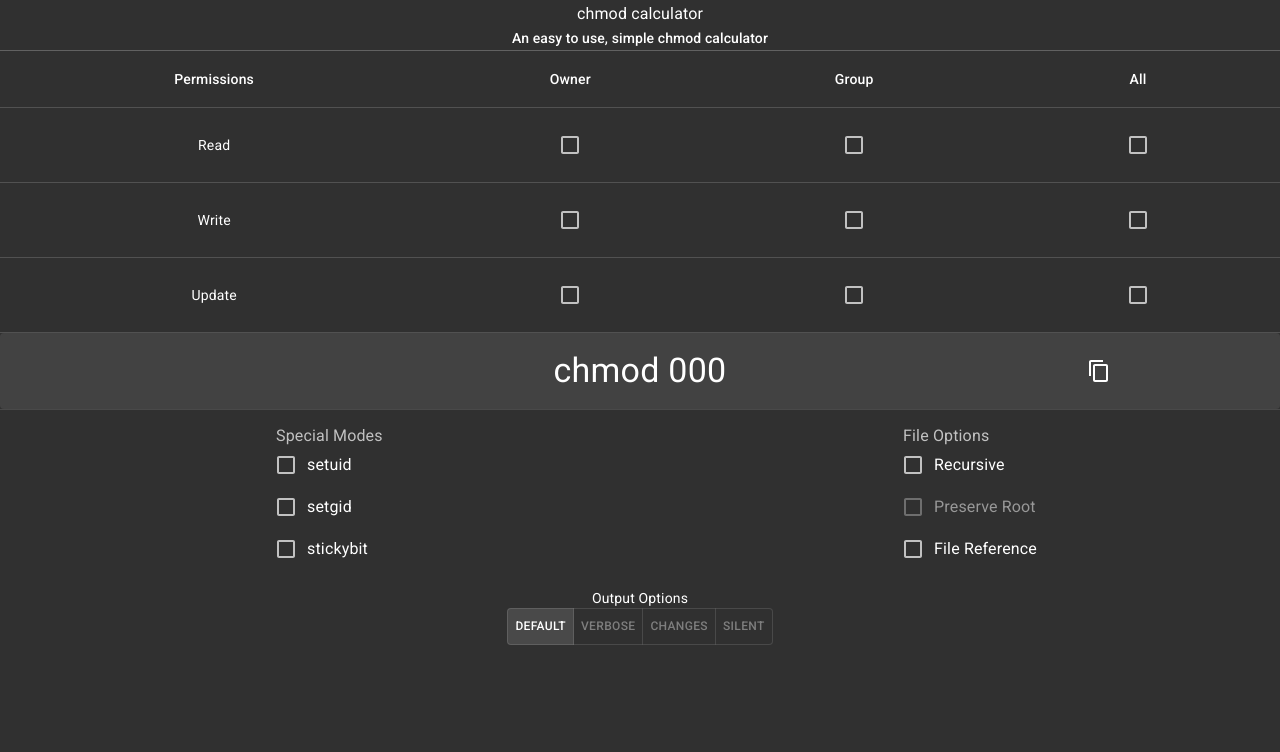
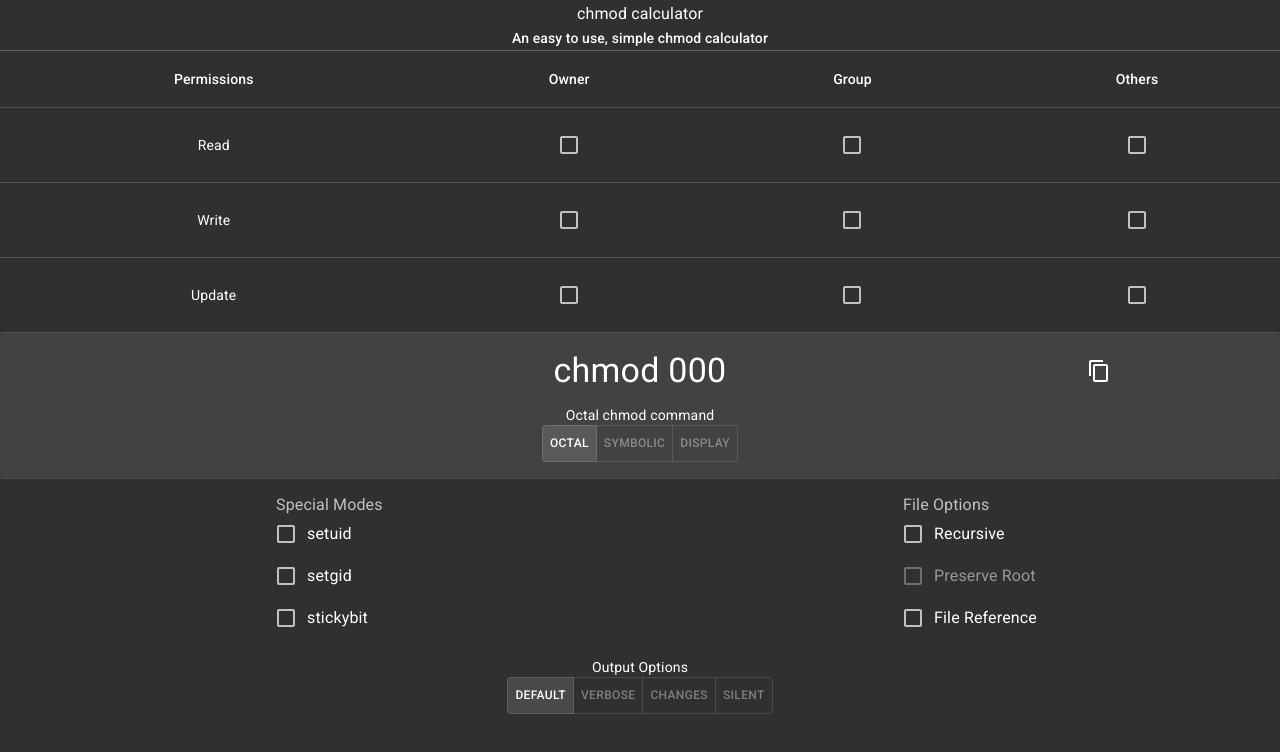
Before and after one commit to openwebtools/chmod.owtp, a Next.js app: page /calculator in a window 1280 px wide. Shown: the top 752 px of the page. Built offline with nearby package versions, Linux system fonts and the light colour scheme.

Commit message:
updated logical wiring

```diff
--- a/pages/calculator.tsx
+++ b/pages/calculator.tsx
@@ -1,4 +1,4 @@
-import React from 'react';
+import React, { useEffect } from 'react';
 import SubjectHeader from '../src/components/subjectHeader';
 import {
   TableContainer, TableHead, TableRow, TableCell,
@@ -8,7 +8,7 @@ import {
 } from '@material-ui/core';
 import PermissionInput from '../src/components/permissionInput';
 import PermissionService from '../src/utils/permissionService';
-import { PermissionModel, PermissionLoggingOptions } from '../src/models/permissionModel';
+import { PermissionModel, PermissionLoggingOptions, PermissionResult } from '../src/models/permissionModel';
 import ToggleButton from '@material-ui/lab/ToggleButton';
 import ToggleButtonGroup from '@material-ui/lab/ToggleButtonGroup';
 
@@ -48,7 +48,12 @@ const Calculator = () => {
     subHeader: 'An easy to use, simple chmod calculator',
   };
 
-  const [permissionString, setPermissionString] = React.useState('chmod 000');
+  const [permissionResult, setPermissionResult] = React.useState<PermissionResult>(null);
+
+  useEffect(() => {
+    var newPerms = { ...perms };
+    updatePermission(newPerms);
+  }, []);
 
   const [alignment, setAlignment] = React.useState<string | null>('left');
 
@@ -56,9 +61,7 @@ const Calculator = () => {
     setAlignment(newAlignment);
     var newPerms = { ...perms };
     newPerms.logging = PermissionLoggingOptions[event.target.textContent];
-    setPermissionString(permissionService.computeCommand(newPerms, true));
-    setPerms(newPerms);
-
+    updatePermission(newPerms);
   };
 
   const classes = useStyles({});
@@ -83,15 +86,13 @@ const Calculator = () => {
   const handlePermChange = (event, index: number) => {
     var newPerms = { ...perms };
     newPerms[event.target.name][index] = Number(event.target.checked);
-    setPermissionString(permissionService.computeCommand(newPerms, true));
-    setPerms(newPerms);
+    updatePermission(newPerms);
   };
 
   const handleModeChange = (event) => {
     var newPerms = { ...perms };
     newPerms[event.target.name] = event.target.checked;
-    setPermissionString(permissionService.computeCommand(newPerms, true));
-    setPerms(newPerms);
+    updatePermission(newPerms);
   }
 
   const handleRecursionChange = (event) => {
@@ -102,16 +103,19 @@ const Calculator = () => {
       newPerms.fileOptions.folderOptions.preserveRoot = false;
     }
 
-    setPermissionString(permissionService.computeCommand(newPerms, true));
-    setPerms(newPerms);
+    updatePermission(newPerms);
   }
 
   const handlePreserveRootChange = (event) => {
     var newPerms = { ...perms };
     newPerms.fileOptions.folderOptions.preserveRoot = event.target.checked;
 
-    setPermissionString(permissionService.computeCommand(newPerms, true));
-    setPerms(newPerms);
+    updatePermission(newPerms);
+  }
+
+  const updatePermission = (value: PermissionModel) => {
+    setPermissionResult(permissionService.computeResult(value));
+    setPerms(value);
   }
 
   const handleFileReference = (event) => {
@@ -122,9 +126,7 @@ const Calculator = () => {
     } else {
       newPerms.fileOptions.folderOptions.preserveRoot = event.target.checked;
     }
-
-    setPermissionString(permissionService.computeCommand(newPerms, true));
-    setPerms(newPerms);
+    updatePermission(newPerms);
   }
 
   return (
@@ -138,7 +140,7 @@ const Calculator = () => {
                 <TableCell align="center">Permissions</TableCell>
                 <TableCell align="center">Owner</TableCell>
                 <TableCell align="center">Group</TableCell>
-                <TableCell align="center">All</TableCell>
+                <TableCell align="center">Others</TableCell>
               </TableRow>
             </TableHead>
             <TableBody>
@@ -181,7 +183,7 @@ const Calculator = () => {
             </TableBody>
           </Table>
         </TableContainer>
-        <PermissionInput permissionValue={permissionString} />
+        <PermissionInput permissionValue={permissionResult} />
 
         <Divider />
         <Grid container direction="row" justify="center" alignItems="center" spacing={2} className={classes.modeOptions}>
--- a/src/components/permissionInput.tsx
+++ b/src/components/permissionInput.tsx
@@ -1,4 +1,4 @@
-import React from 'react';
+import React, { useEffect } from 'react';
 import { makeStyles, createStyles } from '@material-ui/core/styles';
 import Paper from '@material-ui/core/Paper';
 import IconButton from '@material-ui/core/IconButton';
@@ -7,6 +7,9 @@ import Typography from '@material-ui/core/Typography';
 import Snackbar from '@material-ui/core/Snackbar';
 import MuiAlert from '@material-ui/lab/Alert';
 import Hidden from '@material-ui/core/Hidden';
+import ToggleButtonGroup from '@material-ui/lab/ToggleButtonGroup';
+import ToggleButton from '@material-ui/lab/ToggleButton';
+import { PermissionDisplayValues } from '../models/permissionModel';
 
 function Alert(props) {
   return <MuiAlert elevation={6} variant="filled" {...props} />;
@@ -16,7 +19,20 @@ const useStyles = makeStyles(() =>
   createStyles({
     root: {
       padding: '16px 16px 16px 16px',
-      display: 'flex'
+      display: 'flex',
+      flexDirection: 'column',
+      alignItems: 'center'
+    },
+    permissionContainer: {
+      display: 'flex',
+      flexDirection: 'row',
+      width: '100%',
+      marginBottom: '12px'
+    },
+    optionContainer: {
+      display: 'flex',
+      flexDirection: 'column',
+      alignItems: 'center'
     },
     label: {
       display: 'flex',
@@ -31,17 +47,40 @@ const useStyles = makeStyles(() =>
     },
     hiddenText: {
       display: 'none'
+    },
+    optionsBtn: {
+      fontSize: '0.75rem'
     }
   }),
 );
+
+
 
 const PermissionInput = (props) => {
   const classes = useStyles({});
   const [open, setOpen] = React.useState(false);
 
+  const [alignment, setAlignment] = React.useState<string | null>('left');
+
+  const [permissionValue, setPermissionValue] = React.useState<string | null>('');
+  const [permissionLabel, setPermissionLabel] = React.useState<string | null>('');
+
+  useEffect(() => {
+    if (props.permissionValue) {
+      setPermissionValue(props.permissionValue.octal);
+      setPermissionLabel(PermissionDisplayValues.Octal);
+    }
+  }, [props.permissionValue]);
+
+  const handleOutputChange = (event, newAlignment: string | null) => {
+    setAlignment(newAlignment);
+    setPermissionValue(props.permissionValue[event.target.textContent.toLowerCase()]);
+    setPermissionLabel(PermissionDisplayValues[event.target.textContent]);
+  };
+
   const handleClick = (e) => {
     setOpen(true);
-    copyToClipboard(props.permissionValue);
+    copyToClipboard(permissionValue);
   };
 
   const handleClose = (event, reason) => {
@@ -65,7 +104,7 @@ const PermissionInput = (props) => {
 
   return (
       <Paper className={classes.root} elevation={0}>
-
+        <div className={classes.permissionContainer}>
         <Hidden only='xs' >
 
           <Snackbar open={open} autoHideDuration={3000} onClose={handleClose} anchorOrigin={{ vertical: 'top', horizontal: 'right' }}>
@@ -74,7 +113,7 @@ const PermissionInput = (props) => {
         </Alert>
           </Snackbar>
           <Typography variant="h4" className={classes.label} >
-          {props.permissionValue}
+            {permissionValue}
           </Typography>
         </Hidden>
 
@@ -86,13 +125,28 @@ const PermissionInput = (props) => {
         </Alert>
           </Snackbar>
           <Typography variant="h6" className={classes.label} >
-          {props.permissionValue}
+            {permissionValue}
           </Typography>
         </Hidden>
 
         <IconButton className={classes.iconButton} aria-label="copy value" onClick={handleClick}>
           <CopyIcon />
         </IconButton>
+        </div>
+      <div className={classes.optionContainer}>
+        <div>{permissionLabel}</div>
+        <ToggleButtonGroup value={alignment} exclusive onChange={handleOutputChange} aria-label="text alignment" size="small">
+          <ToggleButton value="left" aria-label="left aligned" className={classes.optionsBtn}>
+            Octal
+            </ToggleButton>
+          <ToggleButton value="center" aria-label="centered" className={classes.optionsBtn}>
+            Symbolic
+            </ToggleButton>
+          <ToggleButton value="right" aria-label="right aligned" className={classes.optionsBtn}>
+            Display
+            </ToggleButton>
+        </ToggleButtonGroup>
+      </div>
       </Paper>
   );
 };
--- a/src/models/permissionModel.ts
+++ b/src/models/permissionModel.ts
@@ -25,3 +25,15 @@ export enum PermissionLoggingOptions {
     Silent = 'silent',
     Default = ''
 }
+
+export enum PermissionDisplayValues {
+    Octal = 'Octal chmod command',
+    Symbolic = 'Symbolic chmod command',
+    Display = 'Permission listing value'
+}
+
+export interface PermissionResult {
+    octal: string;
+    symbolic: string;
+    display: string;
+}
--- a/src/utils/permissionService.ts
+++ b/src/utils/permissionService.ts
@@ -1,4 +1,4 @@
-import { PermissionModel, PermissionLoggingOptions } from '../models/permissionModel';
+import { PermissionModel, PermissionLoggingOptions, PermissionResult } from '../models/permissionModel';
 
 
 
@@ -12,11 +12,23 @@ const delimiter = '-';
 export default class PermissionService {
 
   /**
+   * Returns the permission calculation result.
+   * @param value Permission value data.
+   */
+  public computeResult(value: PermissionModel): PermissionResult {
+    return {
+      octal: this.computeCommand(value, true),
+      symbolic: this.computeCommand(value, false),
+      display: this.computeSymbolicDisplay(value)
+    };
+  }
+
+  /**
    * Returns the full chmod command.
    * @param value Permission value data.
    * @param numeric Whether numeric or symbolic representation.
    */
-  public computeCommand(value: PermissionModel, numeric: boolean): string {
+  private computeCommand(value: PermissionModel, numeric: boolean): string {
     let valueResult: string;
 
     if (numeric) {
@@ -47,8 +59,9 @@ export default class PermissionService {
 
   /**
    * Returns the numeric permission value.
+   * @param value Permission value data.
    */
-  public computeNumeric(value: PermissionModel): string {
+  private computeNumeric(value: PermissionModel): string {
     const owner = this.binaryToNumber(this.arrayToString(value.owner));
     const all = this.binaryToNumber(this.arrayToString(value.all));
     const group = this.binaryToNumber(this.arrayToString(value.group));
@@ -69,7 +82,7 @@ export default class PermissionService {
    * Returns the presentable symbolic permission value.
    * @param value Permission value data.
    */
-  public computeSymbolicDisplay(value: PermissionModel): string {
+  private computeSymbolicDisplay(value: PermissionModel): string {
     let owner = this.binaryToSymbolic(value.owner);
     if (value.setuid) {
       owner = owner.replace('x', 's');
@@ -89,7 +102,7 @@ export default class PermissionService {
    * Returns the command symbolic permission value.
    * @param value Permission value data.
    */
-  public computeSymbolicCommand(value: PermissionModel): string {
+  private computeSymbolicCommand(value: PermissionModel): string {
     let owner = this.binaryToSymbolic(value.owner);
     if (value.setuid) {
       owner += 's';
@@ -157,11 +170,23 @@ export default class PermissionService {
     const combinedString = this.arrayToString([owner, group, all]);
     if (!combinedString.includes(delimiter)) {
       return 'a+rwx';
-    } else if (combinedString.match(/-/).length == combinedString.length) {
+    } else if (combinedString.match(/-/g).length == combinedString.length) {
       return 'a-rwx';
     } else {
-      return `u+${owner},g+${group},o+${all}`.replace(delimiter, '');
+      const result = `${this.computeSymbolicIndividual('u+', owner)},${this.computeSymbolicIndividual('g+', group)},${this.computeSymbolicIndividual('o+', all)}`;
+
+      return result.replace(/-/g, '').split(',').filter((item) =>{
+        return item !== '';
+      }).join(',');
     }
+  }
+
+  private computeSymbolicIndividual(prefix: string, value: string): string {
+    const match = value.match(/-/g);
+    if(match && match.length === value.length) {
+      return ''
+    }
+    return `${prefix}${value}`;
   }
 
   /**
```
Lines whose indentation alone changed are shown as unchanged.
